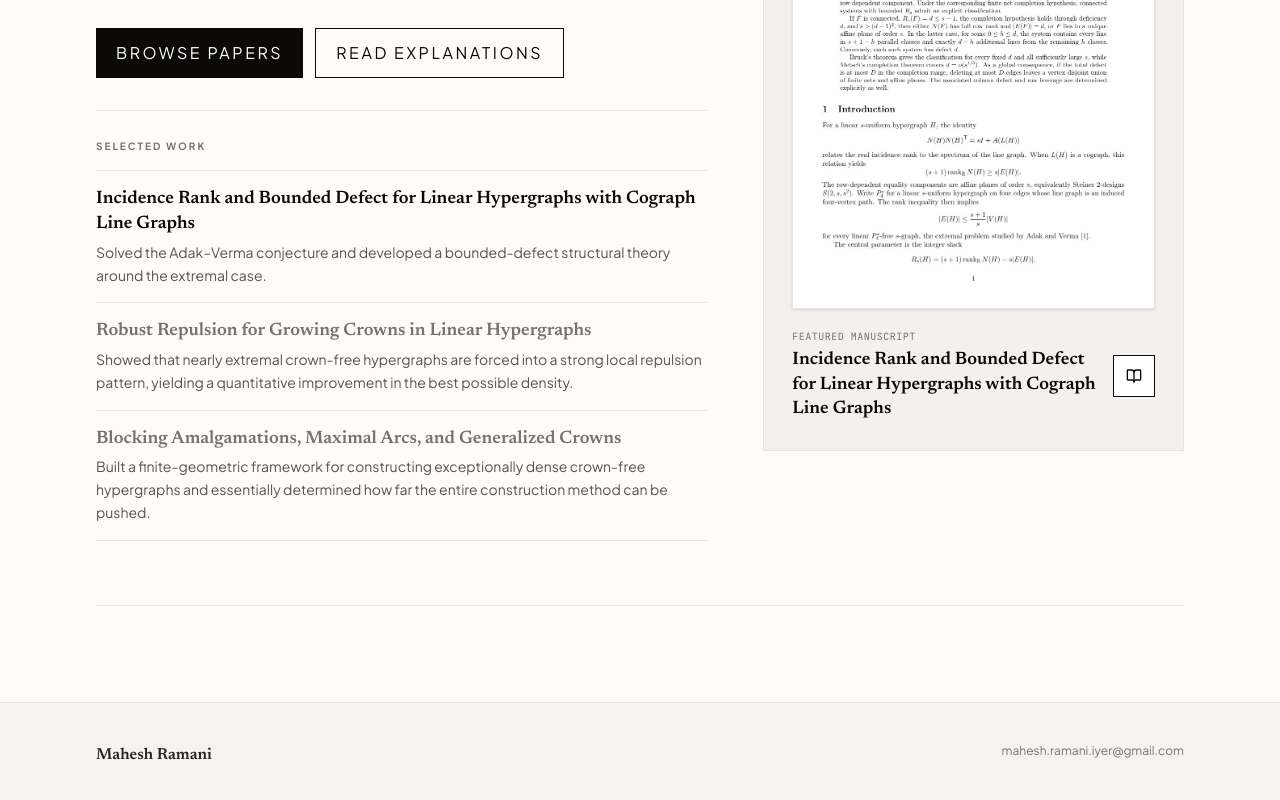
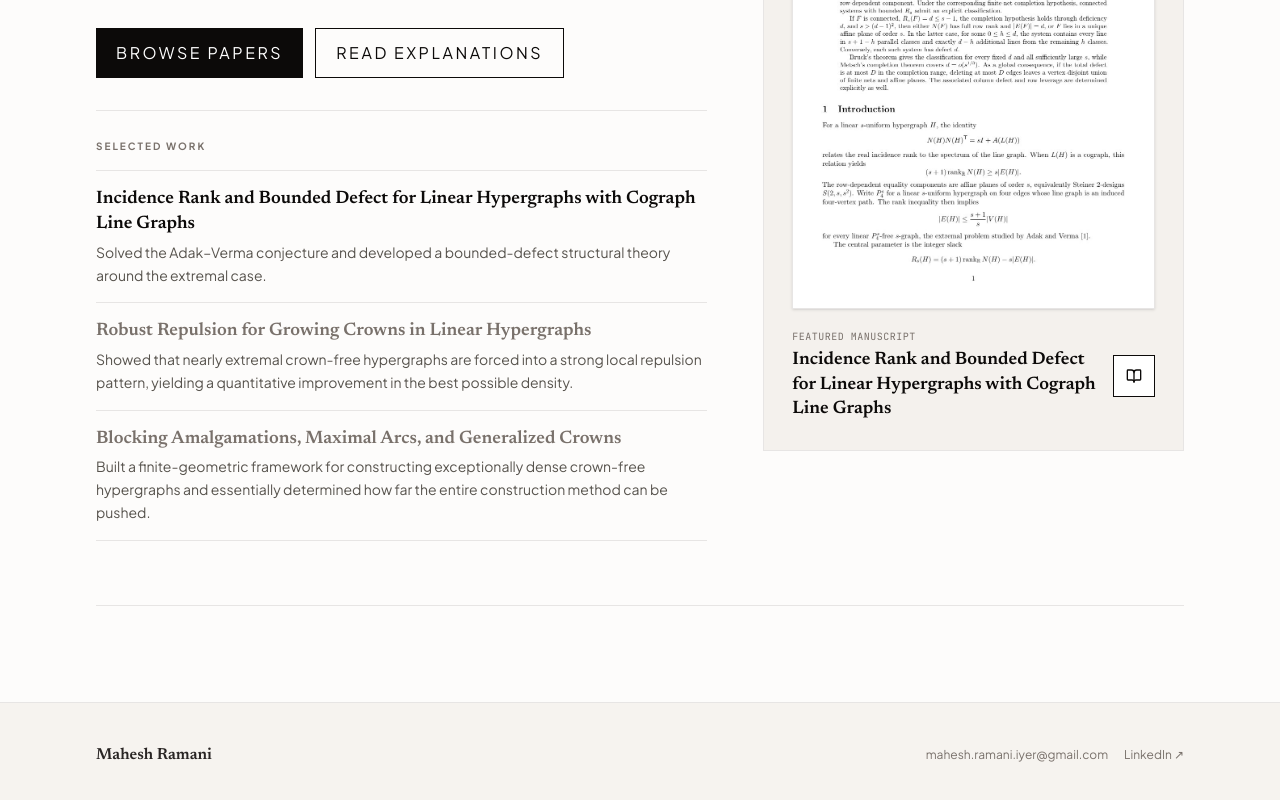
Before and after one commit to Mahesh-Ramani/research, a React (Vite) app: page / in a window 1280 px wide. Shown: the part 350-1150 px from the top of the page. Built offline with nearby package versions, Linux system fonts and the light colour scheme.

Commit message:
Add LinkedIn link to site footer

```diff
--- a/src/App.tsx
+++ b/src/App.tsx
@@ -38,7 +38,17 @@ export default function App() {
       <footer className="border-t border-stone-200 bg-[#f6f3ef] py-10">
         <div className="mx-auto flex max-w-6xl flex-col justify-between gap-3 px-4 text-xs text-stone-500 sm:flex-row sm:px-6 lg:px-8">
           <div className="font-serif text-base font-semibold text-stone-800">{SITE.name}</div>
-          <a href={`mailto:${SITE.email}`} className="hover:text-stone-950">{SITE.email}</a>
+          <div className="flex items-center gap-4">
+            <a href={`mailto:${SITE.email}`} className="hover:text-stone-950">{SITE.email}</a>
+            <a
+              href="https://www.linkedin.com/in/mahesh-ramani-3289162a2/"
+              target="_blank"
+              rel="noreferrer"
+              className="hover:text-stone-950"
+            >
+              LinkedIn ↗
+            </a>
+          </div>
         </div>
       </footer>
 
```
